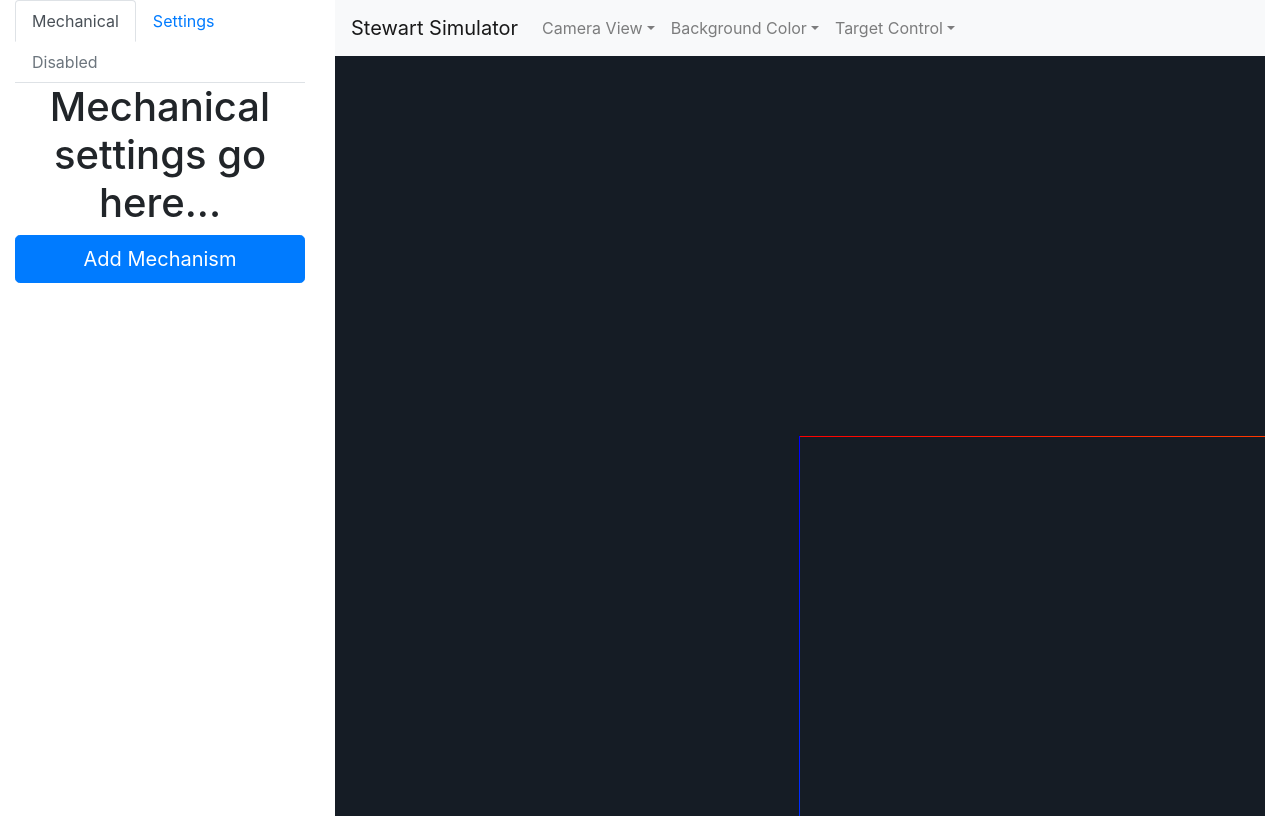
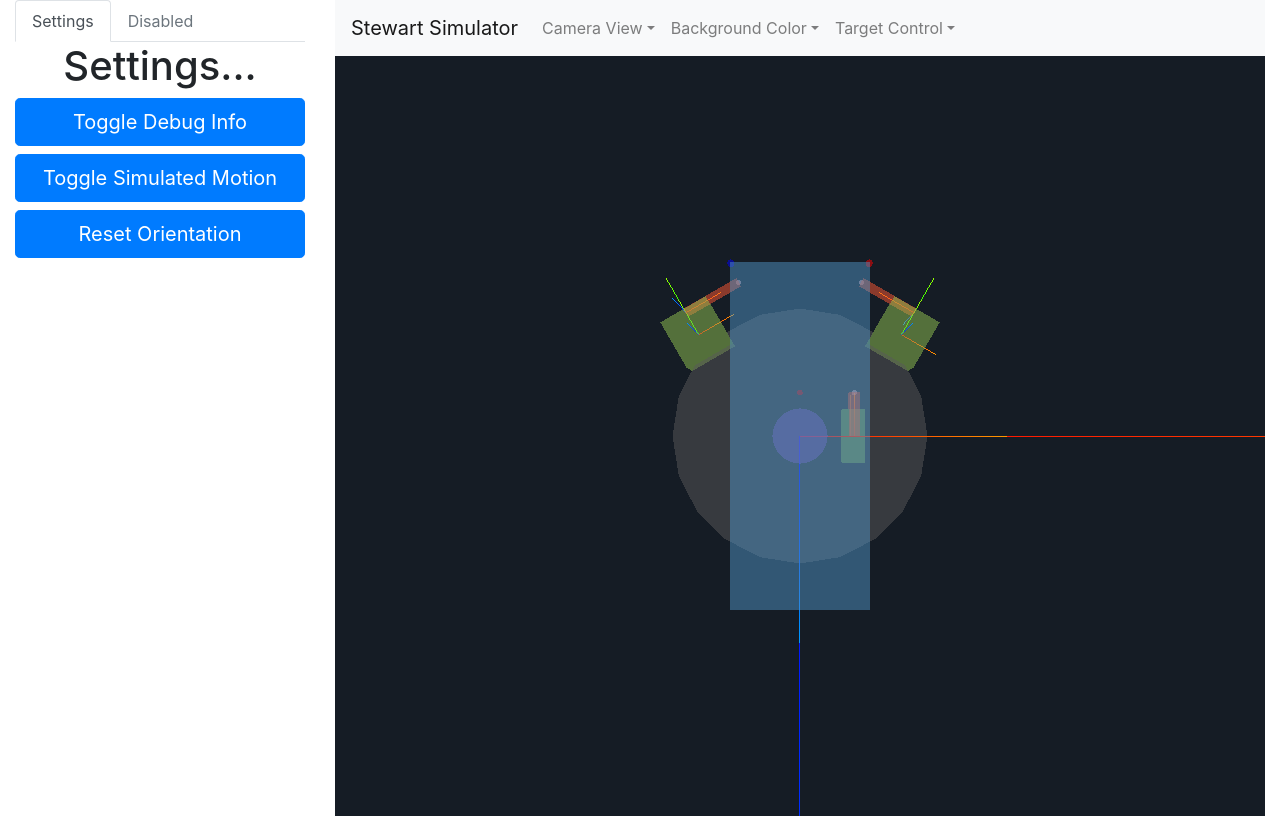
Before and after one commit to dcyoung/3dof-stewart-simulator, a React (Create React App) app: page / in a window 1280 px wide. Built offline with nearby package versions, Linux system fonts and the light colour scheme.

Commit message:
Add toggle support for debug hud

```diff
--- a/src/context/VisualizerContext.js
+++ b/src/context/VisualizerContext.js
@@ -28,10 +28,13 @@ function visualizerReducer(state, action) {
       state.visualizer.deactivateTargetMode();
       return state;
     }
-    case "add_mechanism": {
-      if (state.visualizer._mechanism === null) {
-        state.visualizer.addMechanism();
-        state.debugHUD.addHUDComponent(new MechanismDebugHudComponent());
+    case "toggle_debug_info": {
+      const componentName = "debug";
+      if (state.debugHUD.hasComponent(componentName)) {
+        state.debugHUD.removeHudComponentByName(componentName);
+      }
+      else {
+        state.debugHUD.addOrReplaceHUDComponentByName(componentName, new MechanismDebugHudComponent());
       }
       return state;
     }
--- a/src/modules/Graphics.js
+++ b/src/modules/Graphics.js
@@ -302,6 +302,7 @@ class MoveableTarget extends THREE.Mesh {
 
 class MechanismDebugHudComponent {
   constructor() {
+    this._isDisposed = false;
     this._mount = null;
     this._visualizer = null;
     this._mechanism = null;
@@ -324,7 +325,58 @@ class MechanismDebugHudComponent {
     // this._dispExtra = null;
   }
 
+  dispose() {
+    if (this._isDisposed){
+      return;
+    }
+
+    this._isDisposed = true;
+
+    [
+      this._dispServoLeft,
+      this._dispServoHornLeft,
+      this._dispPlatformAnchorLeft,
+      this._dispConnectingRodLeft,
+      this._dispServoRight,
+      this._dispServoHornRight,
+      this._dispPlatformAnchorRight,
+      this._dispConnectingRodRight,
+      this._dispServoYaw,
+      this._dispServoHornYaw,
+      this._dispPlatformStandAnchorYaw,
+      this._dispConnectingRodYaw,
+      // this._dispExtra,
+    ].forEach(elem => {
+      this._mount.removeChild(elem);
+      elem.remove();
+    });
+
+    this._dispServoLeft = null;
+    this._dispServoHornLeft = null;
+    this._dispPlatformAnchorLeft = null;
+    this._dispConnectingRodLeft = null;
+
+    this._dispServoRight = null;
+    this._dispServoHornRight = null;
+    this._dispPlatformAnchorRight = null;
+    this._dispConnectingRodRight = null;
+
+    this._dispServoYaw = null;
+    this._dispServoHornYaw = null;
+    this._dispPlatformStandAnchorYaw = null
+    this._dispConnectingRodYaw = null;
+
+
+    this._mount = null;
+    this._visualizer = null;
+    this._mechanism = null;
+  }
+
   init(mount, visualizer) {
+    if (this._isDisposed) {
+      return;
+    }
+
     this._mount = mount;
     this._visualizer = visualizer;
     this._mechanism = visualizer._mechanism;
@@ -367,6 +419,10 @@ class MechanismDebugHudComponent {
   }
 
   animate() {
+    if (this._isDisposed) {
+      return;
+    }
+
     ////////////////////////////////////////////////////////////////////
     // update the display text for left and right servo
     this.updateElement(
@@ -488,7 +544,7 @@ class DebugHUD {
   constructor() {
     this._mount = null;
     this._visualizer = null;
-    this._components = []
+    this._componentsByName = []
   }
 
   init(mount, visualizer) {
@@ -497,15 +553,27 @@ class DebugHUD {
     this.animate();
   }
 
-  addHUDComponent(component) {
+  hasComponent(name) {
+    return name in this._componentsByName;
+  }
+
+  addOrReplaceHUDComponentByName(name, component) {
+    this.removeHudComponentByName(name);
     component.init(this._mount, this._visualizer)
-    this._components.push(component);
+    this._componentsByName[name] = component;
+  }
+
+  removeHudComponentByName(name) {
+    if (this.hasComponent(name)){
+      this._componentsByName[name].dispose();
+      delete this._componentsByName[name];
+    }
   }
 
   animate() {
-    this._components.forEach(component => {
+    for (const [key, component ] of Object.entries(this._componentsByName)) {
       component.animate();
-    });
+    }
   }
 }
 
@@ -583,6 +651,10 @@ class Visualizer {
     this._animHooks = [];
 
     ////////////////////////////////////////////////////////////////////
+    this._mechanism = new Mechanism();
+    this._scene.add(this._mechanism);
+
+    ////////////////////////////////////////////////////////////////////
     this.animate();
   }
 
@@ -595,13 +667,6 @@ class Visualizer {
       return;
     }
     this._mechanism.setFinalOrientation(0, 0, 0);
-  }
-
-  addMechanism() {
-    if (this._mechanism === undefined || this._mechanism === null) {
-      this._mechanism = new Mechanism();
-      this._scene.add(this._mechanism);
-    }
   }
 
   addAnimHook(hook) {
--- a/src/ui/MechanicalSettings.js
+++ /dev/null
@@ -1,28 +0,0 @@
-import React, { useContext } from "react";
-import { Button } from "react-bootstrap";
-import { VisualizerDispatchContext } from "../context/VisualizerContext";
-
-function MechanicalSettings() {
-  const dispatch = useContext(VisualizerDispatchContext);
-
-  return (
-    <div>
-      <h1>Mechanical settings go here...</h1>
-      <Button
-        variant="primary"
-        size="lg"
-        block
-        onClick={() => {
-            dispatch({
-              type: "add_mechanism"
-            })
-          }
-        }
-      >
-        Add Mechanism
-      </Button>
-    </div>
-  );
-}
-
-export default MechanicalSettings;
--- a/src/ui/MiscSettings.js
+++ /dev/null
@@ -1,35 +0,0 @@
-import React, { useContext } from "react";
-import { Button } from "react-bootstrap";
-import { VisualizerStateContext } from "../context/VisualizerContext";
-
-function MiscSettings() {
-  const vizContext = useContext(VisualizerStateContext);
-
-  return (
-    <div>
-      <h1>Misc settings go here...</h1>
-      <Button
-        variant="primary"
-        size="lg"
-        block
-        onClick={() => {
-          vizContext.visualizer.toggleMechanismSimulatedMotion();
-        }}
-      >
-        Toggle Simulated Motion
-      </Button>
-      <Button
-        variant="primary"
-        size="lg"
-        block
-        onClick={() => {
-          vizContext.visualizer.resetMechanismOrientation();
-        }}
-      >
-        Reset Orientation
-      </Button>
-    </div>
-  );
-}
-
-export default MiscSettings;
--- /dev/null
+++ b/src/ui/Settings.js
@@ -0,0 +1,50 @@
+import React, { useContext } from "react";
+import { Button } from "react-bootstrap";
+import { VisualizerDispatchContext } from "../context/VisualizerContext";
+import { VisualizerStateContext } from "../context/VisualizerContext";
+
+function Settings() {
+  const dispatch = useContext(VisualizerDispatchContext);
+  const vizContext = useContext(VisualizerStateContext);
+
+  return (
+    <div>
+      <h1>Settings...</h1>
+      <Button
+        variant="primary"
+        size="lg"
+        block
+        onClick={() => {
+            dispatch({
+              type: "toggle_debug_info"
+            })
+          }
+        }
+      >
+        Toggle Debug Info
+      </Button>
+      <Button
+        variant="primary"
+        size="lg"
+        block
+        onClick={() => {
+          vizContext.visualizer.toggleMechanismSimulatedMotion();
+        }}
+      >
+        Toggle Simulated Motion
+      </Button>
+      <Button
+        variant="primary"
+        size="lg"
+        block
+        onClick={() => {
+          vizContext.visualizer.resetMechanismOrientation();
+        }}
+      >
+        Reset Orientation
+      </Button>
+    </div>
+  );
+}
+
+export default Settings;
--- a/src/ui/Sidebar.js
+++ b/src/ui/Sidebar.js
@@ -1,18 +1,14 @@
 import React from "react";
-import MechanicalSettings from "./MechanicalSettings";
-import MiscSettings from "./MiscSettings";
+import Settings from "./Settings";
 
 import { Tab, Tabs } from "react-bootstrap";
 
 function Sidebar() {
   return (
     <div>
-      <Tabs defaultActiveKey="mechanical" id="uncontrolled-tab-example">
-        <Tab eventKey="mechanical" title="Mechanical">
-        <MechanicalSettings/>
-        </Tab>
+      <Tabs defaultActiveKey="settings" id="uncontrolled-tab-example">
         <Tab eventKey="settings" title="Settings">
-          <MiscSettings/>
+          <Settings/>
         </Tab>
         <Tab eventKey="disabled_example" title="Disabled" disabled>
           Disabled example text...
```
Also changed, not shown: 5 other files (tests, documents, lock files or other folders).
